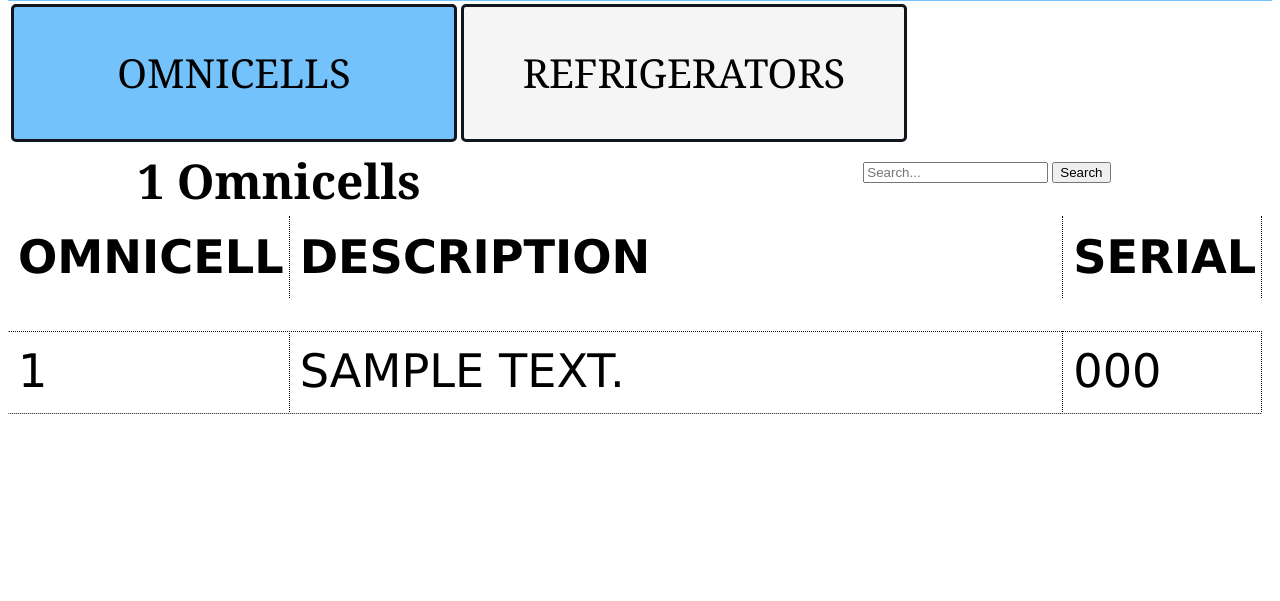
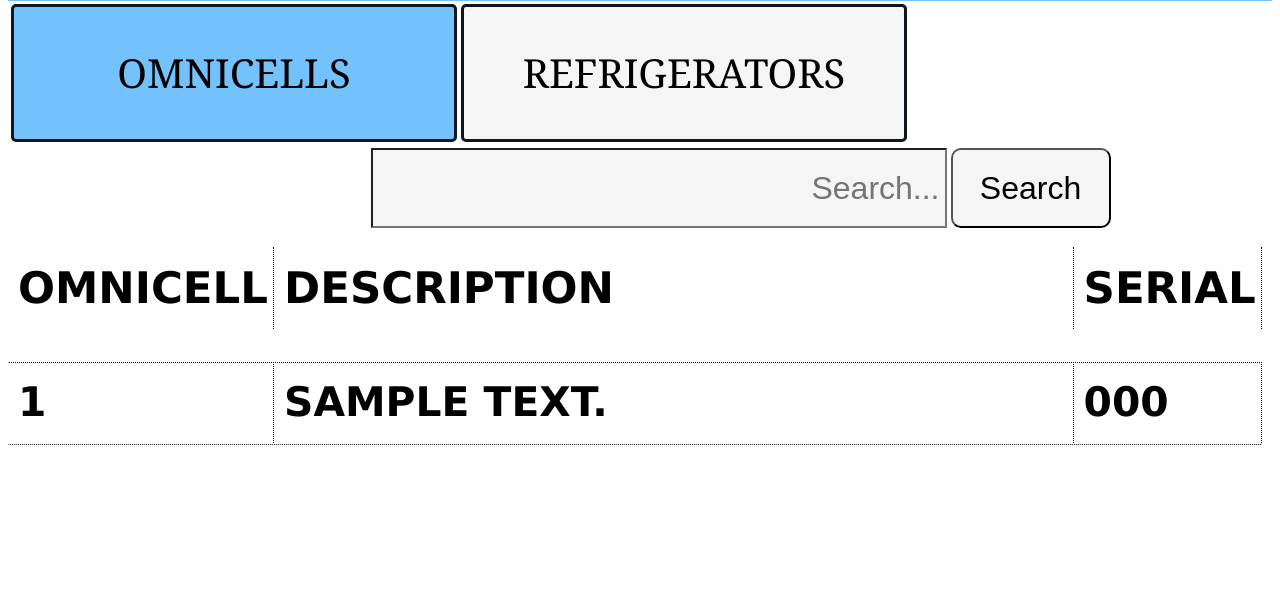
Before and after one commit to vmonlux/PharmacyAuto, a Django app: page /omnicell/ in a window 1280 px wide. Shown: the part 206-807 px from the top of the page. Before the commit the page ends 620 px from the top, so only its background shows below. Run offline with Django 5.2, Linux system fonts and the light colour scheme; tables that the repository leaves empty hold one stand-in row (values such as "Sample post"); parts of the project's set-up code (start-up, migrations or seed data) failed here and were passed over.

Commit message:
base update

```diff
--- a/auto/templates/base.html
+++ b/auto/templates/base.html
@@ -189,13 +189,18 @@
             height: 3em;
             vertical-align: top;
         }
+        th.tdList{
+            font-size: 1.6em;
+            font-weight: bold;
+        }
         .tdList{
             padding: 0px;
             text-align: left;
             vertical-align: middle;
             border-right: 1px dotted black;
             text-align: left;
-            font-size: 1.7em;
+            font-size: 1.5em;
+            font-weight: bold;
             padding-left: 10px;
             padding-right: 5px;
             padding-top: 5px;
@@ -217,6 +222,35 @@
         .rowLink:hover{
             border: 2px solid black;
             border-radius: 4px;
+        }
+
+
+        input[type=number]{
+            text-align: center;
+            padding: 5px;
+            background: whitesmoke;
+            color: black;
+            font-size: 2em;
+            width: 100px;
+        }
+        input[type=text]{
+            text-align: right;
+            padding: 5px;
+            background: whitesmoke;
+            color: black;
+            font-size: 2em;
+            width: 18em;
+            height: 2.5em;
+        }
+        input[type=submit]{
+            text-align: center;
+            padding: 5px;
+            background: whitesmoke;
+            color: black;
+            font-size: 2em;
+            width: 5em;
+            height: 2.5em;
+            border-radius: 10px;
         }
     </style>
 
--- a/auto/templates/omnicell_list.html
+++ b/auto/templates/omnicell_list.html
@@ -17,7 +17,7 @@
     <center>
     <table width=80%>
         <tr>
-            <td><h2> {{ object_list.count }} Omnicells </h2></td>
+            <td></td>
             <td align=right>
                 <form action="" method="get">
                     <input name="q" type="text" placeholder="Search..."> <input type="submit" value="Search">
@@ -33,9 +33,9 @@
 <div id="main">
 <table class="list" width=90%>
     <tr class="rowList">
-        <th class="tdList" width=150px>Omnicell</th>
+        <th class="tdList" width="5%">Omnicell</th>
         <th class="tdList">Description</th>
-        <th class="tdList" width=80px>Serial</th>
+        <th class="tdList" width="5%">Serial</th>
         <th></th>
     </tr>
 
```
